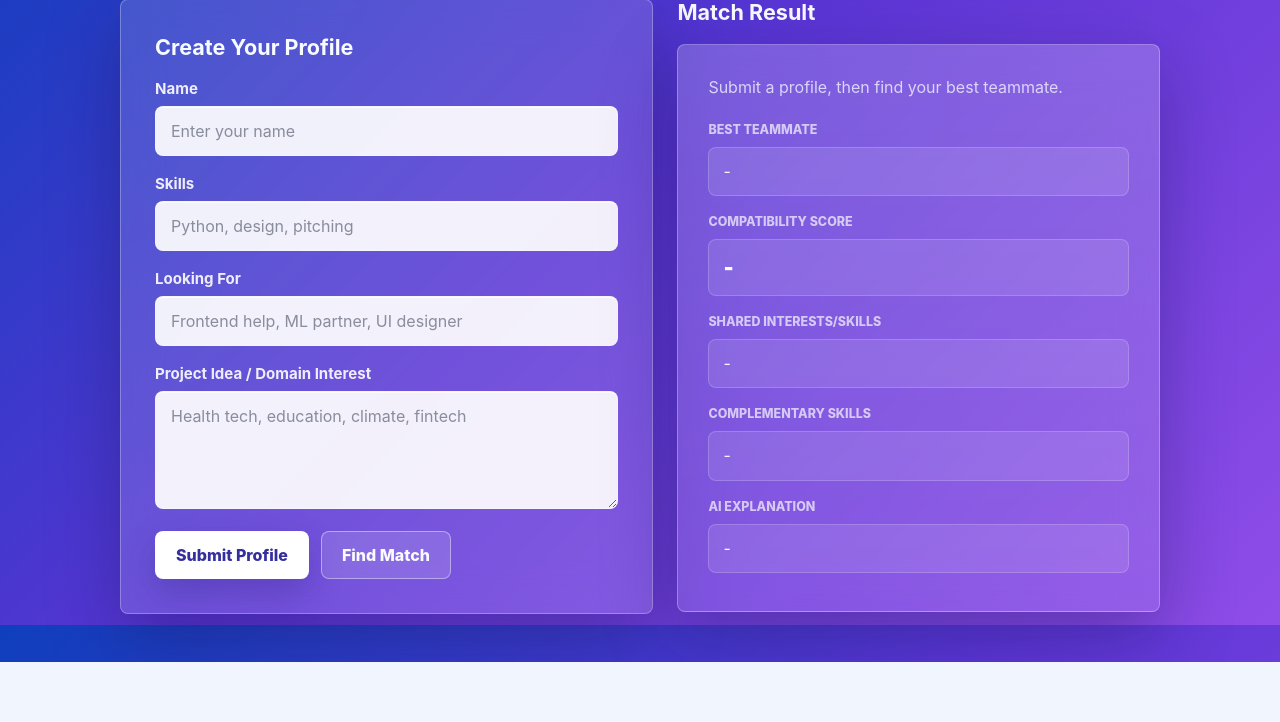
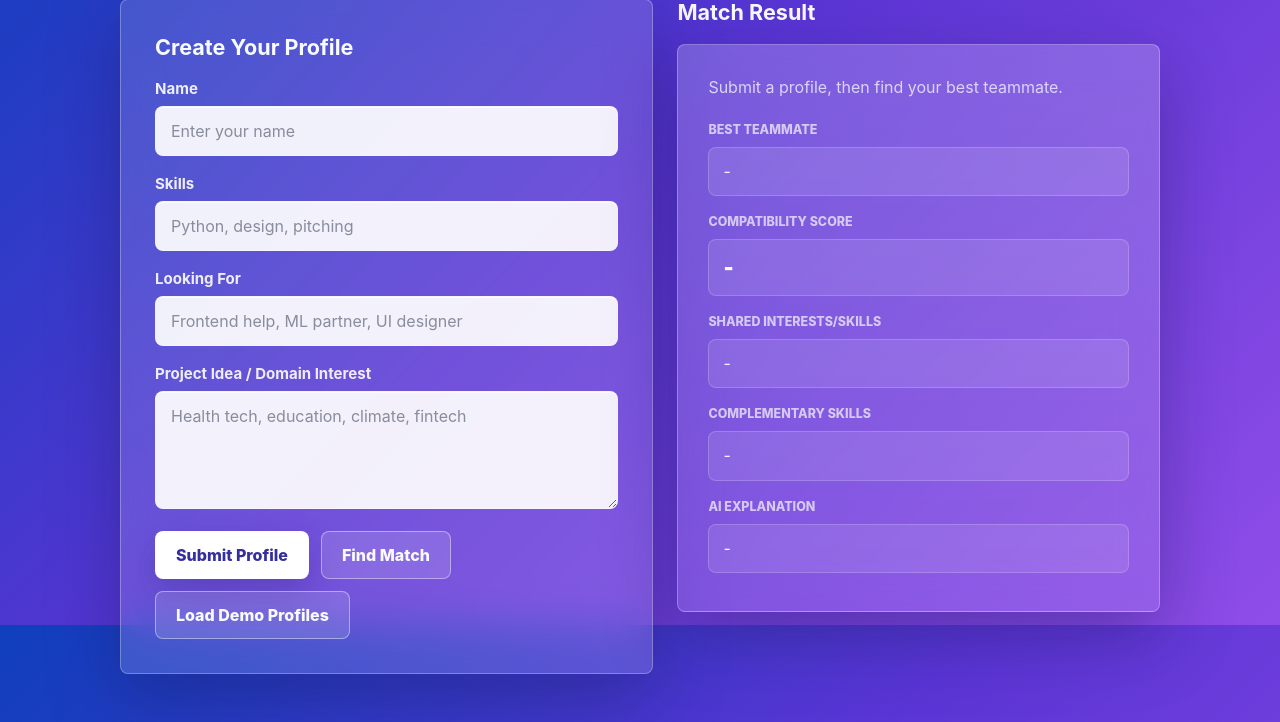
Before and after one commit to riyantium/MatchMinds, a Flask app: page / in a window 1280 px wide. Shown: the part 175-897 px from the top of the page. Before the commit the page ends 837 px from the top, so only its background shows below. Run offline with Flask 3, Linux system fonts and the light colour scheme.

Commit message:
added demo profiles

```diff
--- a/app.py
+++ b/app.py
@@ -11,6 +11,57 @@ load_dotenv()
 
 app = Flask(__name__)
 app.config["SECRET_KEY"] = os.getenv("SECRET_KEY", "matchminds-dev-secret")
+
+DEMO_PROFILES = [
+    {
+        "name": "Aman",
+        "skills": "React, JavaScript, Firebase",
+        "looking_for": "AI Engineer",
+        "project_interest": "EdTech",
+        "project_idea": "EdTech",
+        "is_demo": True,
+    },
+    {
+        "name": "Priya",
+        "skills": "UI/UX, Figma, HTML, CSS",
+        "looking_for": "Backend Developer",
+        "project_interest": "Healthcare",
+        "project_idea": "Healthcare",
+        "is_demo": True,
+    },
+    {
+        "name": "Arjun",
+        "skills": "Python, Machine Learning, Data Science",
+        "looking_for": "Frontend Developer",
+        "project_interest": "AI Healthcare",
+        "project_idea": "AI Healthcare",
+        "is_demo": True,
+    },
+    {
+        "name": "Sneha",
+        "skills": "FastAPI, Python, SQL",
+        "looking_for": "UI/UX Designer",
+        "project_interest": "FinTech",
+        "project_idea": "FinTech",
+        "is_demo": True,
+    },
+    {
+        "name": "Rahul",
+        "skills": "Flutter, Dart, Firebase",
+        "looking_for": "AI Developer",
+        "project_interest": "Agriculture",
+        "project_idea": "Agriculture",
+        "is_demo": True,
+    },
+    {
+        "name": "Neha",
+        "skills": "Node.js, Express, MongoDB",
+        "looking_for": "React Developer",
+        "project_interest": "Sustainability",
+        "project_idea": "Sustainability",
+        "is_demo": True,
+    },
+]
 
 
 @app.get("/")
@@ -50,5 +101,28 @@ def find_match():
     return jsonify(match_result)
 
 
+@app.post("/load_demo_profiles")
+def load_demo_profiles():
+    existing_demo_names = {
+        profile.get("name")
+        for profile in get_profiles()
+        if profile.get("is_demo")
+    }
+
+    added_profiles = []
+    for profile in DEMO_PROFILES:
+        if profile["name"] not in existing_demo_names:
+            added_profiles.append(add_profile(profile))
+            existing_demo_names.add(profile["name"])
+
+    return jsonify(
+        {
+            "message": "6 demo profiles loaded successfully!",
+            "added_count": len(added_profiles),
+            "demo_profile_count": len(DEMO_PROFILES),
+        }
+    )
+
+
 if __name__ == "__main__":
     app.run(debug=True)
--- a/static/script.js
+++ b/static/script.js
@@ -2,6 +2,7 @@ document.addEventListener("DOMContentLoaded", () => {
     const form = document.getElementById("profile-form");
     const submitButton = document.getElementById("submit-profile-button");
     const findMatchButton = document.getElementById("find-match-button");
+    const loadDemoProfilesButton = document.getElementById("load-demo-profiles-button");
 
     const statusElement = document.getElementById("match-status");
     const bestTeammateElement = document.getElementById("best-teammate");
@@ -46,6 +47,21 @@ document.addEventListener("DOMContentLoaded", () => {
             renderMatch(response);
         } catch (error) {
             showError(error, "Could not find a match right now. Please try again.");
+        } finally {
+            setLoading(false);
+        }
+    });
+
+    loadDemoProfilesButton.addEventListener("click", async () => {
+        try {
+            setLoading(true, "Loading demo profiles...");
+
+            const response = await postJson("/load_demo_profiles", {});
+
+            statusElement.textContent =
+                response.message || "6 demo profiles loaded successfully!";
+        } catch (error) {
+            showError(error, "Could not load demo profiles. Please try again.");
         } finally {
             setLoading(false);
         }
@@ -155,9 +171,11 @@ document.addEventListener("DOMContentLoaded", () => {
     function setLoading(isLoading, message) {
         submitButton.disabled = isLoading;
         findMatchButton.disabled = isLoading;
+        loadDemoProfilesButton.disabled = isLoading;
 
         submitButton.textContent = isLoading ? "Please wait..." : "Submit Profile";
         findMatchButton.textContent = isLoading ? "Matching..." : "Find Match";
+        loadDemoProfilesButton.textContent = isLoading ? "Loading..." : "Load Demo Profiles";
 
         if (message) {
             statusElement.textContent = message;
--- a/templates/index.html
+++ b/templates/index.html
@@ -76,6 +76,9 @@
                     <button id="find-match-button" class="button secondary-button" type="button">
                         Find Match
                     </button>
+                    <button id="load-demo-profiles-button" class="button secondary-button" type="button">
+                        Load Demo Profiles
+                    </button>
                 </div>
             </form>
         </section>
```
